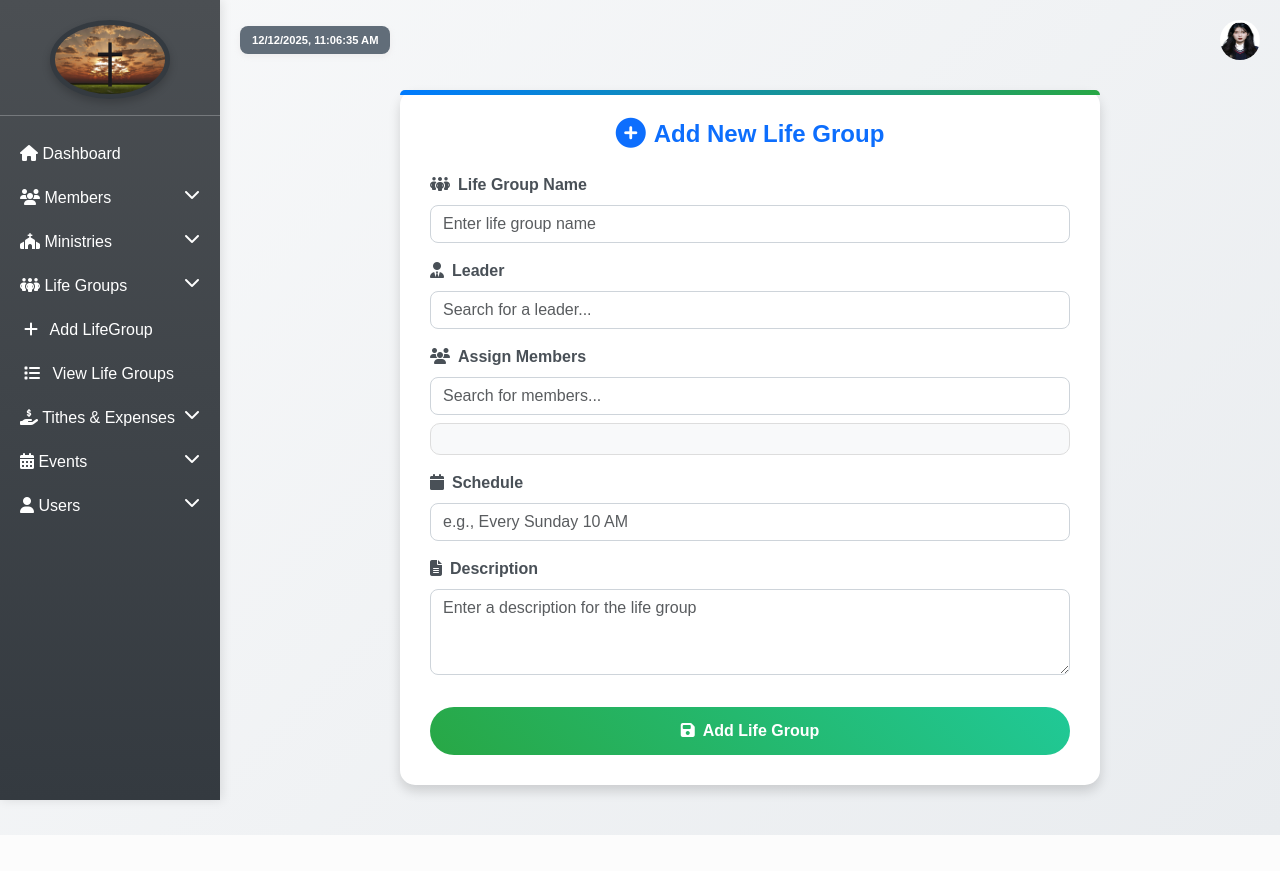
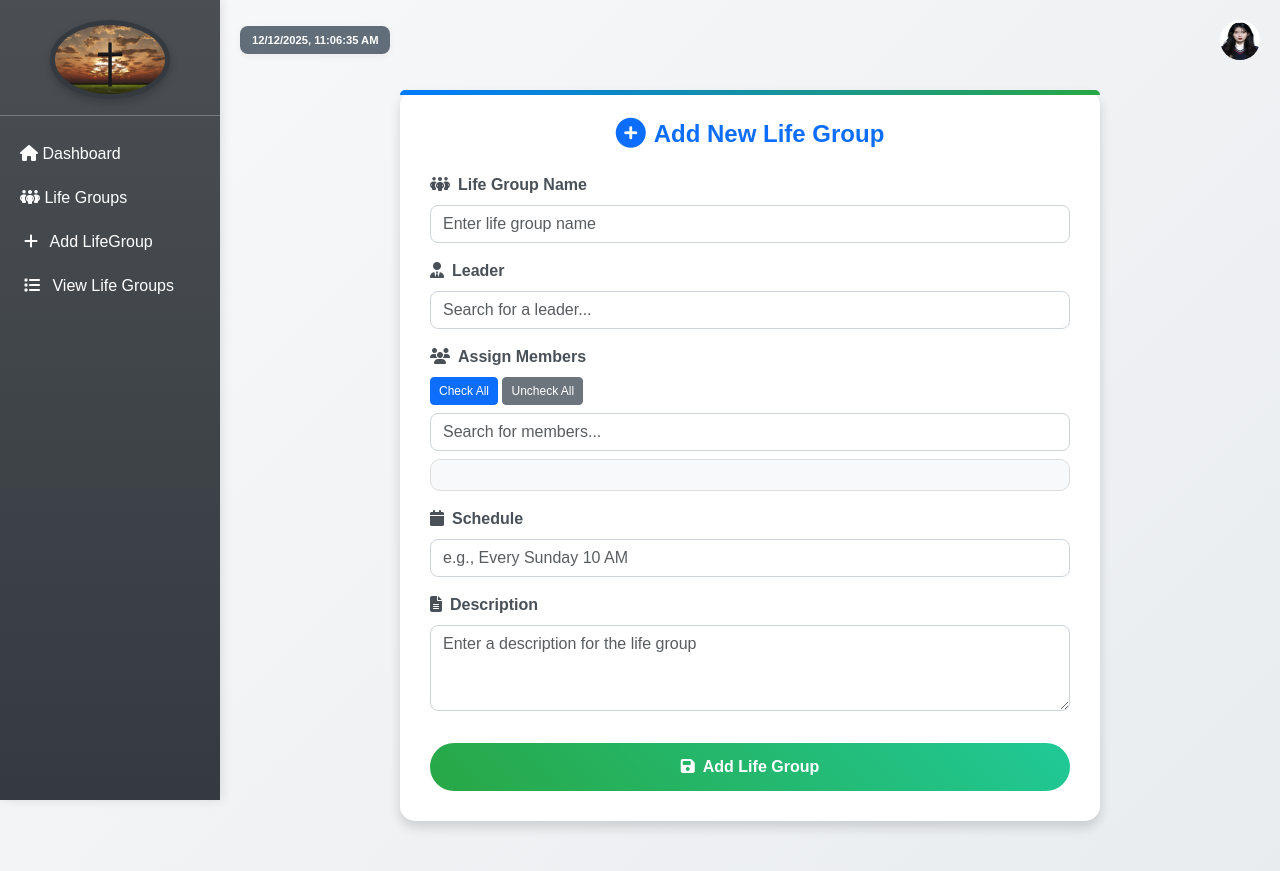
Before and after one commit to Zoraller/Church-Management, a Flask app: page /admin/lifegroups/add in a window 1280 px wide. Before the commit the page ends 835 px from the top, so only its background shows below. Run offline with Flask 3, Linux system fonts and the light colour scheme; the visitor is signed in with stand-in values (Sample User, id 1); data that the repository does not hold is empty.

Commit message:
Update add_lifegroup.html

```diff
--- a/templates/add_lifegroup.html
+++ b/templates/add_lifegroup.html
@@ -12,7 +12,7 @@ body { background: linear-gradient(135deg, #f8f9fa 0%, #e9ecef 100%); font-famil
 /* Sidebar */
 .sidebar {
   height: 100vh;
-  background: linear-gradient(180deg, #4b4f53ff 0%, #343a40 100%);
+  background: linear-gradient(180deg, #4b4f53 0%, #343a40 100%);
   color: white;
   position: fixed;
   width: 220px;
@@ -27,114 +27,48 @@ body { background: linear-gradient(135deg, #f8f9fa 0%, #e9ecef 100%); font-famil
   transition: all 0.3s ease;
 }
 .sidebar a:hover { background: #495057; transform: translateX(5px); }
-.sidebar-logo {
-  max-width: 120px;
-  border-radius: 50%;
-  padding: 5px;
-  background: #343a40;
-  box-shadow: 0 4px 8px rgba(0,0,0,0.2);
-}
+.sidebar-logo { max-width: 120px; border-radius: 50%; padding: 5px; background: #343a40; box-shadow: 0 4px 8px rgba(0,0,0,0.2); }
 
 /* Main content */
-.main-content {
-  margin-left: 220px;
-  padding: 20px;
-}
+.main-content { margin-left: 220px; padding: 20px; }
 
 /* Profile dropdown */
-.profile-icon {
-  width: 40px;
-  height: 40px;
-  border-radius: 50%;
-  cursor: pointer;
-  transition: transform 0.3s ease;
-}
+.profile-icon { width: 40px; height: 40px; border-radius: 50%; cursor: pointer; transition: transform 0.3s ease; }
 .profile-icon:hover { transform: scale(1.1); }
 
 /* Clock style */
-.time-card {
-  display: inline-block;
-  padding: 8px 16px;
-  font-size: 0.8rem;
-  font-weight: bold;
-  color: #ffffff;
-  background: linear-gradient(45deg, #616d79ff, #495057);
-  border-radius: 20px;
-  box-shadow: 0 4px 8px rgba(0,0,0,0.2);
-  font-family: 'Arial', sans-serif;
-}
+.time-card { display: inline-block; padding: 6px 12px; font-size: 0.7rem; font-weight: bold; color: #fff; background: #616d79; border-radius: 8px; box-shadow: 0 2px 6px rgba(202, 190, 190, 0.2); font-family: 'Arial', sans-serif; }
 
 /* Form container */
-.container-box {
-  background: white;
-  padding: 30px;
-  border-radius: 15px;
-  box-shadow: 0 6px 12px rgba(0,0,0,0.15);
-  max-width: 700px;
-  margin: 30px auto;
-  position: relative;
-}
-.container-box::before {
-  content: '';
-  position: absolute;
-  top: 0;
-  left: 0;
-  right: 0;
-  height: 5px;
-  background: linear-gradient(90deg, #007bff, #28a745);
-  border-radius: 15px 15px 0 0;
-}
+.container-box { background: white; padding: 30px; border-radius: 15px; box-shadow: 0 6px 12px rgba(0,0,0,0.15); max-width: 700px; margin: 30px auto; position: relative; }
+.container-box::before { content: ''; position: absolute; top: 0; left: 0; right: 0; height: 5px; background: linear-gradient(90deg, #007bff, #28a745); border-radius: 15px 15px 0 0; }
 
 /* Form elements */
 .form-label { font-weight: bold; color: #495057; margin-bottom: 8px; }
 .form-control { border-radius: 8px; border: 1px solid #ced4da; transition: border-color 0.3s ease, box-shadow 0.3s ease; }
-.form-control:focus { border-color: #007bff; box-shadow: 0 0 0 0.2rem rgba(0, 123, 255, 0.25); }
+.form-control:focus { border-color: #007bff; box-shadow: 0 0 0 0.2rem rgba(0,123,255,0.25); }
 
 /* Member checkboxes */
-.member-checkboxes {
-  max-height: 200px;
-  overflow-y: auto;
-  border: 1px solid #ddd;
-  padding: 15px;
-  border-radius: 10px;
-  background: #f8f9fa;
-}
+.member-checkboxes { max-height: 300px; overflow-y: auto; border: 1px solid #ddd; padding: 15px; border-radius: 10px; background: #f8f9fa; }
 .member-checkboxes .form-check { margin-bottom: 10px; padding: 8px; border-radius: 8px; transition: background 0.3s ease; }
 .member-checkboxes .form-check:hover { background: #e9ecef; }
 .member-checkboxes .form-check-input:checked { background-color: #007bff; border-color: #007bff; }
 
 /* Leader list */
-#leaderList { border: 1px solid #ddd; border-radius: 10px; background: white; max-height: 150px; overflow-y: auto; box-shadow: 0 4px 8px rgba(0,0,0,0.1); }
+#leaderList { border: 1px solid #ddd; border-radius: 10px; background: white; max-height: 150px; overflow-y: auto; box-shadow: 0 4px 8px rgba(0,0,0,0.1); display: none; }
 #leaderList .leader-item { padding: 10px; cursor: pointer; transition: background 0.3s ease; }
 #leaderList .leader-item:hover { background: #f8f9fa; }
 
-/* Button */
-.btn-success {
-  background: linear-gradient(45deg, #28a745, #20c997);
-  border: none;
-  border-radius: 25px;
-  padding: 12px;
-  font-weight: bold;
-  transition: transform 0.3s ease, box-shadow 0.3s ease;
-}
+/* Buttons */
+.btn-success { background: linear-gradient(45deg, #28a745, #20c997); border: none; border-radius: 25px; padding: 12px; font-weight: bold; transition: transform 0.3s ease, box-shadow 0.3s ease; }
 .btn-success:hover { transform: translateY(-2px); box-shadow: 0 6px 12px rgba(40, 167, 69, 0.3); }
+.btn-sm { padding: 0.25rem 0.5rem; font-size: 0.75rem; }
 
 /* Responsive adjustments */
 @media (max-width: 768px) {
   .sidebar { width: 100%; height: auto; position: relative; }
   .main-content { margin-left: 0; }
   .container-box { margin: 20px; padding: 20px; }
-}
-.time-card {
-  display: inline-block;
-  padding: 6px 12px;
-  font-size: 0.7rem;
-  font-weight: bold;
-  color: #ffffff;
-  background: #616d79ff;
-  border-radius: 8px;
-  box-shadow: 0 2px 6px rgba(202, 190, 190, 0.2);
-  font-family: 'Arial', sans-serif;
 }
 </style>
 </head>
@@ -146,71 +80,10 @@ body { background: linear-gradient(135deg, #f8f9fa 0%, #e9ecef 100%); font-famil
   </div>
   <hr>
   <a href="{{ url_for('admin_dashboard') }}"><i class="fa-solid fa-house"></i> Dashboard</a>
-
-  <a class="collapsed" data-bs-toggle="collapse"
-  href="#membersDropdown" role="button" aria-expanded="false" aria-controls="membersDropdown">
-      <i class="fa-solid fa-users"></i> Members
-      <i class="fa-solid fa-chevron-down float-end"></i>
-  </a>
-  <div class="collapse" id="membersDropdown">
-      <a href="{{ url_for('add_members') }}" class="ps-4 d-block"><i class="fa-solid fa-user-plus me-2"></i> Add Member</a>
-      <a href="{{ url_for('view_members') }}" class="ps-4 d-block"><i class="fa-solid fa-table me-2"></i> View Members</a>
-  </div>
-
-  <a class="collapsed" data-bs-toggle="collapse"
-  href="#ministriesDropdown" role="button" aria-expanded="false" aria-controls="ministriesDropdown">
-      <i class="fa-solid fa-church"></i> Ministries
-      <i class="fa-solid fa-chevron-down float-end"></i>
-  </a>
-  <div class="collapse" id="ministriesDropdown">
-      <a href="{{ url_for('add_ministry') }}" class="ps-4 d-block"><i class="fa-solid fa-plus me-2"></i> Add Ministry</a>
-      <a href="{{ url_for('admin_ministries') }}" class="ps-4 d-block"><i class="fa-solid fa-list me-2"></i> View Ministries</a>
-  </div>
-
-  <a class="collapsed" data-bs-toggle="collapse"
-  href="#lifegroupsDropdown" role="button" aria-expanded="false" aria-controls="lifegroupsDropdown">
-      <i class="fa-solid fa-people-group"></i> Life Groups
-      <i class="fa-solid fa-chevron-down float-end"></i>
-  </a>
+  <a class="collapsed" data-bs-toggle="collapse" href="#lifegroupsDropdown"><i class="fa-solid fa-people-group"></i> Life Groups</a>
   <div class="collapse show" id="lifegroupsDropdown">
-     <a href="{{ url_for('add_lifegroup') }}" class="ps-4 d-block active"><i class="fa-solid fa-plus me-2"></i> Add LifeGroup</a>
-      <a href="{{ url_for('admin_lifegroups') }}" class="ps-4 d-block"><i class="fa-solid fa-list me-2"></i> View Life Groups</a>
-  </div>
-
-  <a class="collapsed" data-bs-toggle="collapse"
-  href="#tithesDropdown" role="button" aria-expanded="false" aria-controls="tithesDropdown">
-      <i class="fa-solid fa-hand-holding-dollar"></i> Tithes & Expenses
-      <i class="fa-solid fa-chevron-down float-end"></i>
-  </a>
-  <div class="collapse" id="tithesDropdown">
-      <a href="{{ url_for('add_tithe') }}" class="ps-4 d-block"><i class="fa-solid fa-plus me-2"></i> Add Tithe</a>
-      <a href="{{ url_for('view_tithes') }}" class="ps-4 d-block"><i class="fa-solid fa-table me-2"></i> View Tithes</a>
-      <a href="{{ url_for('add_expense') }}" class="ps-4 d-block"><i class="fa-solid fa-circle-plus me-2"></i> Add Expense</a>
-      <a href="{{ url_for('view_expenses') }}" class="ps-4 d-block"><i class="fa-solid fa-list me-2"></i> View Expenses</a>
-  </div>
-
-  <a class="collapsed" data-bs-toggle="collapse"
-   href="#eventsDropdown" role="button" aria-expanded="false" aria-controls="eventsDropdown">
-  <i class="fa-solid fa-calendar-days"></i> Events
-  <i class="fa-solid fa-chevron-down float-end"></i>
-</a>
-<div class="collapse" id="eventsDropdown">
-  <a href="{{ url_for('add_event') }}" class="ps-4 d-block">
-    <i class="fa-solid fa-plus me-2"></i> Add Event
-  </a>
-  <a href="{{ url_for('view_events') }}" class="ps-4 d-block">
-    <i class="fa-solid fa-list me-2"></i> View Events
-  </a>
-</div>
-
-  <a class="collapsed" data-bs-toggle="collapse"
-  href="#usersDropdown" role="button" aria-expanded="false">
-      <i class="fa-solid fa-user"></i> Users
-      <i class="fa-solid fa-chevron-down float-end"></i>
-  </a>
-  <div class="collapse" id="usersDropdown">
-      <a href="{{ url_for('add_user') }}" class="ps-4 d-block"><i class="fa-solid fa-user-plus me-2"></i> Add User</a>
-      <a href="{{ url_for('view_users') }}" class="ps-4 d-block"><i class="fa-solid fa-table me-2"></i> All Users</a>
+    <a href="{{ url_for('add_lifegroup') }}" class="ps-4 d-block active"><i class="fa-solid fa-plus me-2"></i> Add LifeGroup</a>
+    <a href="{{ url_for('admin_lifegroups') }}" class="ps-4 d-block"><i class="fa-solid fa-list me-2"></i> View Life Groups</a>
   </div>
 </div>
 
@@ -226,9 +99,7 @@ body { background: linear-gradient(135deg, #f8f9fa 0%, #e9ecef 100%); font-famil
   </div>
 
   <div class="container-box">
-    <h4 class="mb-4 fw-bold text-primary text-center">
-      <i class="fa-solid fa-plus-circle fa-lg me-2"></i>Add New Life Group
-    </h4>
+    <h4 class="mb-4 fw-bold text-primary text-center"><i class="fa-solid fa-plus-circle fa-lg me-2"></i>Add New Life Group</h4>
 
     <form action="{{ url_for('add_lifegroup') }}" method="POST">
       <!-- Life Group Name -->
@@ -241,11 +112,9 @@ body { background: linear-gradient(135deg, #f8f9fa 0%, #e9ecef 100%); font-famil
       <div class="mb-3">
         <label class="form-label"><i class="fa-solid fa-user-tie me-2"></i>Leader</label>
         <input type="text" id="leaderSearch" class="form-control mb-2" placeholder="Search for a leader...">
-        <div id="leaderList" class="member-checkboxes" style="display:none;">
+        <div id="leaderList" class="member-checkboxes">
           {% for leader in leaders %}
-            <div class="leader-item p-1" data-id="{{ leader.member_id }}" style="cursor:pointer;">
-              <i class="fa-solid fa-user me-2"></i>{{ leader.first_name }} {{ leader.last_name }}
-            </div>
+            <div class="leader-item" data-id="{{ leader.member_id }}"><i class="fa-solid fa-user me-2"></i>{{ leader.first_name }} {{ leader.last_name }}</div>
           {% endfor %}
         </div>
         <input type="hidden" name="leader_id" id="leaderId">
@@ -254,14 +123,16 @@ body { background: linear-gradient(135deg, #f8f9fa 0%, #e9ecef 100%); font-famil
       <!-- Assign Members -->
       <div class="mb-3">
         <label class="form-label"><i class="fa-solid fa-users me-2"></i>Assign Members</label>
+        <div class="mb-2">
+          <button type="button" class="btn btn-sm btn-primary" id="checkAllMembers">Check All</button>
+          <button type="button" class="btn btn-sm btn-secondary" id="uncheckAllMembers">Uncheck All</button>
+        </div>
         <input type="text" id="memberSearch" class="form-control mb-2" placeholder="Search for members...">
         <div class="member-checkboxes" id="memberList">
           {% for member in members %}
             <div class="form-check">
               <input class="form-check-input member-checkbox" type="checkbox" value="{{ member.member_id }}" id="member{{ member.member_id }}" name="member_ids[]">
-              <label class="form-check-label" for="member{{ member.member_id }}">
-                <i class="fa-solid fa-user me-2"></i>{{ member.first_name }} {{ member.last_name }}
-              </label>
+              <label class="form-check-label" for="member{{ member.member_id }}"><i class="fa-solid fa-user me-2"></i>{{ member.first_name }} {{ member.last_name }}</label>
             </div>
           {% endfor %}
         </div>
@@ -279,9 +150,7 @@ body { background: linear-gradient(135deg, #f8f9fa 0%, #e9ecef 100%); font-famil
         <textarea name="description" class="form-control" rows="3" placeholder="Enter a description for the life group"></textarea>
       </div>
 
-      <button type="submit" class="btn btn-success w-100 mt-3">
-        <i class="fa-solid fa-save me-2"></i>Add Life Group
-      </button>
+      <button type="submit" class="btn btn-success w-100 mt-3"><i class="fa-solid fa-save me-2"></i>Add Life Group</button>
     </form>
   </div>
 </div>
@@ -305,10 +174,7 @@ leaderSearch.addEventListener('input', function() {
   let hasResults = false;
   leaderList.querySelectorAll('.leader-item').forEach(item => {
     const name = item.innerText.toLowerCase();
-    if(name.includes(query)) {
-      item.style.display = '';
-      hasResults = true;
-    } else item.style.display = 'none';
+    if(name.includes(query)) { item.style.display = ''; hasResults = true; } else item.style.display = 'none';
   });
   leaderList.style.display = hasResults ? 'block' : 'none';
 });
@@ -329,14 +195,22 @@ document.addEventListener('click', function(e) {
 
 // Member search
 const memberSearch = document.getElementById('memberSearch');
-const memberList = document.getElementById('memberList');
+const memberListDiv = document.getElementById('memberList');
 
 memberSearch.addEventListener('input', function() {
   const query = this.value.toLowerCase();
-  memberList.querySelectorAll('.form-check').forEach(item => {
+  memberListDiv.querySelectorAll('.form-check').forEach(item => {
     const label = item.querySelector('label').innerText.toLowerCase();
     item.style.display = label.includes(query) ? '' : 'none';
   });
+});
+
+// Check / Uncheck all members
+document.getElementById('checkAllMembers').addEventListener('click', () => {
+  memberListDiv.querySelectorAll('.member-checkbox').forEach(cb => cb.checked = true);
+});
+document.getElementById('uncheckAllMembers').addEventListener('click', () => {
+  memberListDiv.querySelectorAll('.member-checkbox').forEach(cb => cb.checked = false);
 });
 </script>
 
```
